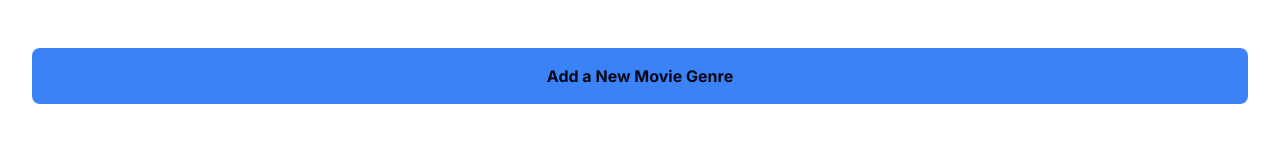
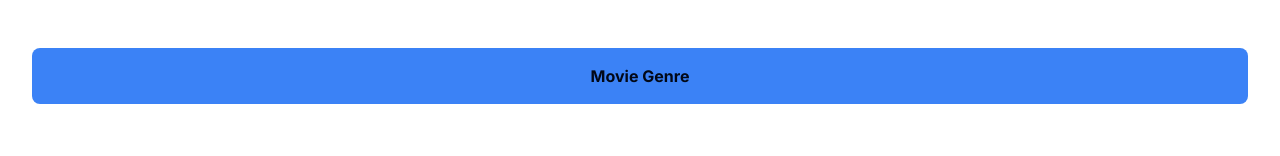
Before and after one commit to Gr-24-07/movie-shop, a Next.js app: page /movie-genre in a window 1280 px wide. Shown: the top 156 px of the page. Built offline with nearby package versions, Linux system fonts and the light colour scheme.

Commit message:
Movie-genre page done

```diff
--- a/app/movie-genre/page.tsx
+++ b/app/movie-genre/page.tsx
@@ -17,7 +17,7 @@
         <main className="container mx-auto my-12">
 
             <div className=" bg-blue-500 p-4 rounded-lg font-bold">
-                <h1 className="text-center">Add a New Movie Genre</h1>
+                <h1 className="text-center">Movie Genre</h1>
             </div>
 
             <form className=" p-6  mt-6 space-y-6" onSubmit={handleSubmit}>
```
